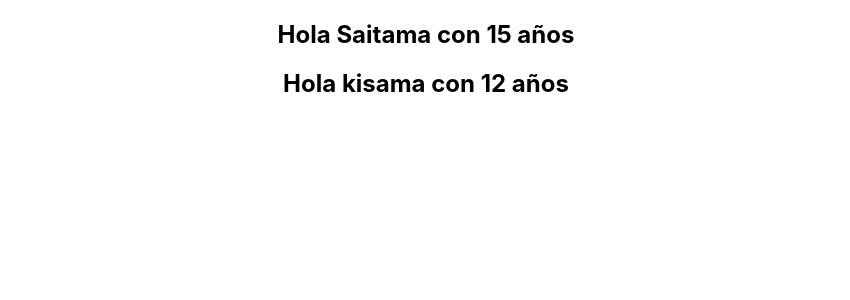
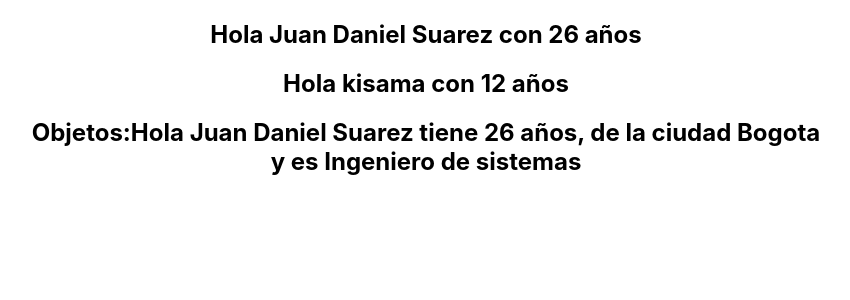
Before and after one commit to jdvpl/Next-JS-Crea-tu-tienda-online-completa, a React (Create React App) app in the folder 1basicos/: page / in a window 1280 px wide. Shown: the top 300 px of the page, without its empty margins (214-1064 px from the left). Built offline with nearby package versions, Linux system fonts and the light colour scheme.

Commit message:
enviando objetos en los props

```diff
--- a/1basicos/src/App.js
+++ b/1basicos/src/App.js
@@ -1,16 +1,32 @@
 import './App.css';
+import Objecto from './components/Objecto';
 import Saludar from './components/Saludar';
 
 function App() {
+
+  const userName = 'Juan Daniel Suarez';
+  const edad = 26;
+
+  const user={
+    nombre: 'Juan Daniel Suarez',
+    edad:26,
+    ciudad:"Bogota",
+    profesion:"Ingeniero de sistemas"
+  }
+
   return (
     <div className="App">
       <Saludar
-        name="Saitama"
-        edad="15"
+        name={userName}
+        edad={edad}
       />
       <Saludar
         name="kisama"
         edad="12"
+      />
+
+      <Objecto
+        user={user}
       />
     </div>
   );
--- /dev/null
+++ b/1basicos/src/components/Objecto.js
@@ -0,0 +1,10 @@
+import React from 'react'
+
+export default function Objecto(props) {
+    console.log(props)
+    return(
+        <div>
+            <h2>Objetos:Hola  {props.user.nombre} tiene {props.user.edad} años,  de la ciudad {props.user.ciudad} <br/> y es {props.user.profesion}</h2>
+        </div>
+    );
+}
```
